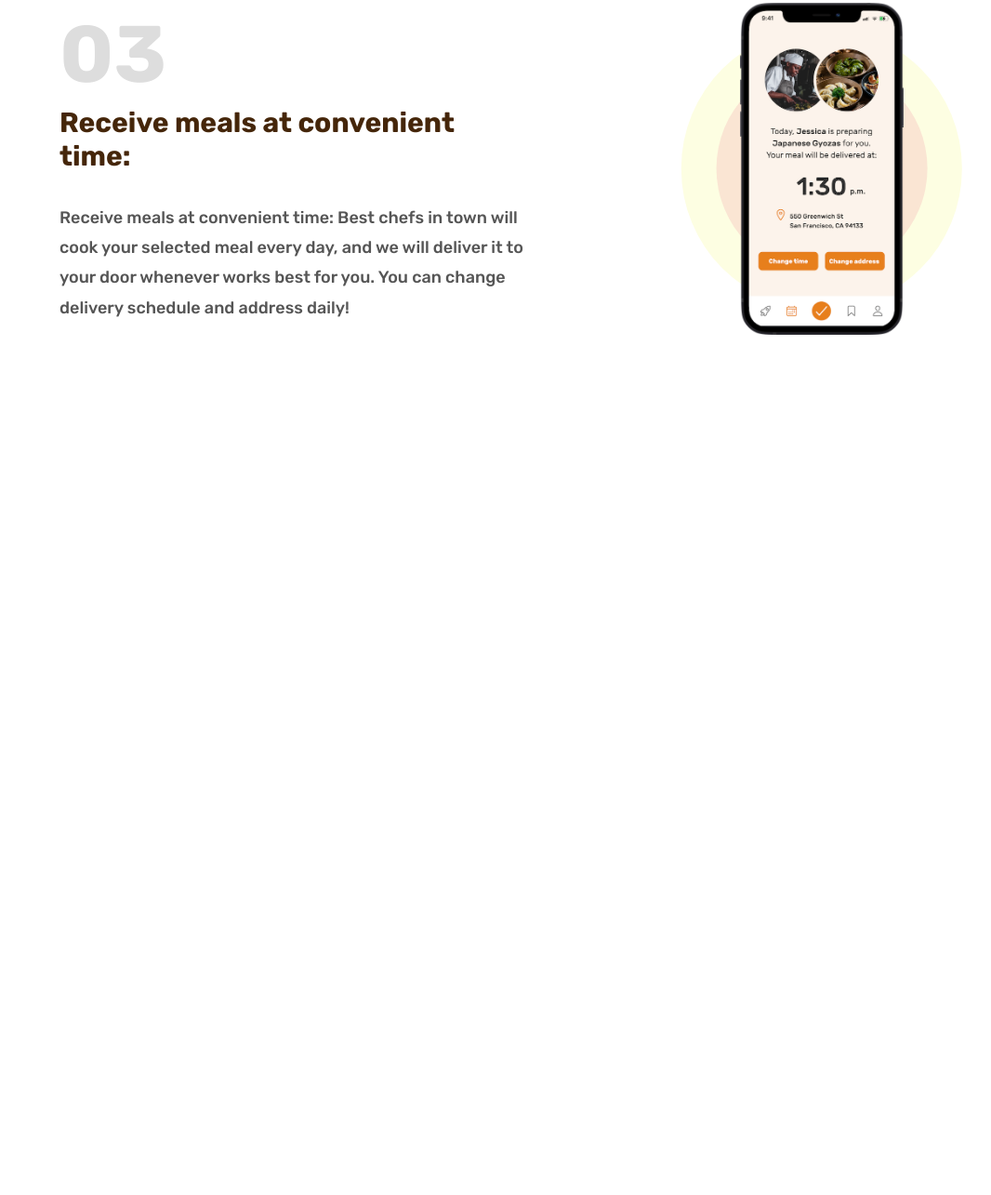
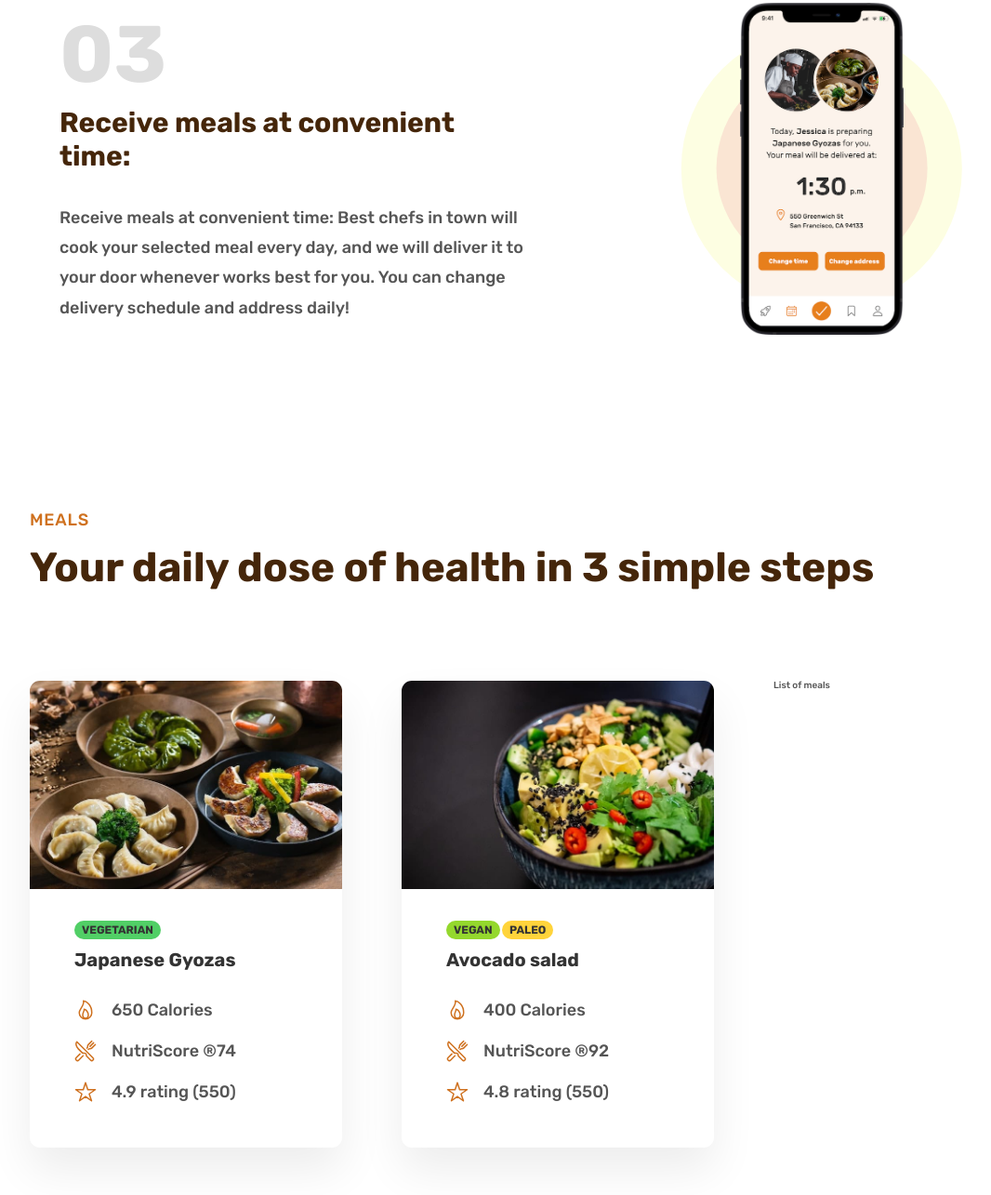
Before and after one commit to eeyfesubalew/omni-food, a website built with Parcel: page index.html in a window 1280 px wide. Shown: the part 2076-3361 px from the top of the page at 93% size, without its empty margins (40-1106 px from the left). Before the commit the page ends 2531 px from the top, so only its background shows below. Built offline with nearby package versions, Linux system fonts and the light colour scheme.

Commit message:
'first-plan'

```diff
--- a/SASS/_components.scss
+++ b/SASS/_components.scss
@@ -1,3 +1,7 @@
+strong {
+  font-weight: 500;
+}
+
 .section-how {
   padding: 9.5rem 0;
 }
@@ -25,18 +29,6 @@
   grid-template-columns: repeat(4, 1fr);
 }
 
-// .section-how div:nth-child(1) {
-//   background-color: orange;
-// }
-// .section-how div:nth-child(2) {
-//   background-color: violet;
-// }
-// .section-how div:nth-child(3) {
-//   background-color: blue;
-// }
-// .section-how div:nth-child(4) {
-//   background-color: green;
-// }
 .heading__primary,
 .heading-secondary,
 .heading-teritiary {
@@ -112,3 +104,68 @@
   background-color: #fae5d3;
   z-index: -1;
 }
+/****************/
+/*Section Meals*/
+/****************/
+
+.section-meal {
+  padding: 9.5rem 0;
+}
+.meals-img {
+  width: 100%;
+}
+.meals {
+  box-shadow: 0 2.4rem 4.8rem rgba(0, 0, 0, 0.075);
+  border-radius: 11px;
+  overflow: hidden;
+  &-content {
+    padding: 3.2rem 4.8rem 4.8rem 4.8rem;
+  }
+  &-icon {
+    width: 2.4rem;
+    height: 2.4rem;
+    color: #cf711f;
+  }
+  &-attribute {
+    font-size: 1.8rem;
+    display: flex;
+    align-items: center;
+    gap: 1.6rem;
+  }
+  &-title {
+    font-size: 2rem;
+    color: #333;
+    font-weight: 600;
+    margin-bottom: 3.2rem;
+  }
+  &-attributes {
+    list-style: none;
+    display: flex;
+    flex-direction: column;
+    gap: 2rem;
+  }
+  &-tag {
+    margin-bottom: 1.2rem;
+    display: flex;
+    gap: 0.4rem;
+  }
+}
+.tag {
+  display: inline-block;
+  padding: 0.4rem 0.8rem;
+
+  font-size: 1.2rem;
+  text-transform: uppercase;
+  color: #333;
+  border-radius: 100px;
+  font-weight: 600;
+  &--vegeterian {
+    background-color: #51cf66;
+  }
+  &--vegan {
+    background-color: #94d82d;
+  }
+  &--paleo {
+    background-color: #ffd43b;
+  }
+}
--- a/index.html
+++ b/index.html
@@ -169,6 +169,75 @@
           </div>
         </div>
       </section>
+
+      <section class="section-meal">
+        <div class="container">
+          <span class="subheading">Meals</span>
+          <h2 class="heading-secondary">
+            Your daily dose of health in 3 simple steps
+          </h2>
+        </div>
+
+        <div class="container grid grid--3-cols">
+          <div class="meals">
+            <img src="img/meals/meal-1.jpg" alt="meal one" class="meals-img" />
+            <div class="meals-content">
+              <div class="meals-tag">
+                <span class="tag tag--vegeterian">Vegetarian</span>
+              </div>
+              <p class="meals-title">Japanese Gyozas</p>
+              <ul class="meals-attributes">
+                <li class="meals-attribute">
+                  <ion-icon class="meals-icon" name="flame-outline"></ion-icon
+                  ><span><strong>650</strong> Calories</span>
+                </li>
+                <li class="meals-attribute">
+                  <ion-icon
+                    class="meals-icon"
+                    name="restaurant-outline"
+                  ></ion-icon
+                  ><span> NutriScore &reg;<strong>74</strong> </span>
+                </li>
+                <li class="meals-attribute">
+                  <ion-icon class="meals-icon" name="star-outline"></ion-icon
+                  ><span> <strong>4.9</strong> rating (550) </span>
+                </li>
+              </ul>
+            </div>
+          </div>
+
+          <div class="meals">
+            <img src="img/meals/meal-2.jpg" alt="meal one" class="meals-img" />
+            <div class="meals-content">
+              <div class="meals-tag">
+                <span class="tag tag--vegan">Vegan</span>
+                <span class="tag tag--paleo">Paleo</span>
+              </div>
+              <p class="meals-title">Avocado salad</p>
+              <ul class="meals-attributes">
+                <li class="meals-attribute">
+                  <ion-icon class="meals-icon" name="flame-outline"></ion-icon
+                  ><span><strong>400</strong> Calories</span>
+                </li>
+                <li class="meals-attribute">
+                  <ion-icon
+                    class="meals-icon"
+                    name="restaurant-outline"
+                  ></ion-icon
+                  ><span> NutriScore &reg;<strong>92</strong> </span>
+                </li>
+                <li class="meals-attribute">
+                  <ion-icon class="meals-icon" name="star-outline"></ion-icon
+                  ><span> <strong>4.8</strong> rating (550) </span>
+                </li>
+              </ul>
+            </div>
+          </div>
+
+          <div class="list">List of meals</div>
+        </div>
+      </section>
     </main>
+    <script src="https://unpkg.com/ionicons@5.5.2/dist/ionicons/ionicons.js"></script>
   </body>
 </html>
```
Also changed, not shown: CSS/style.css.
